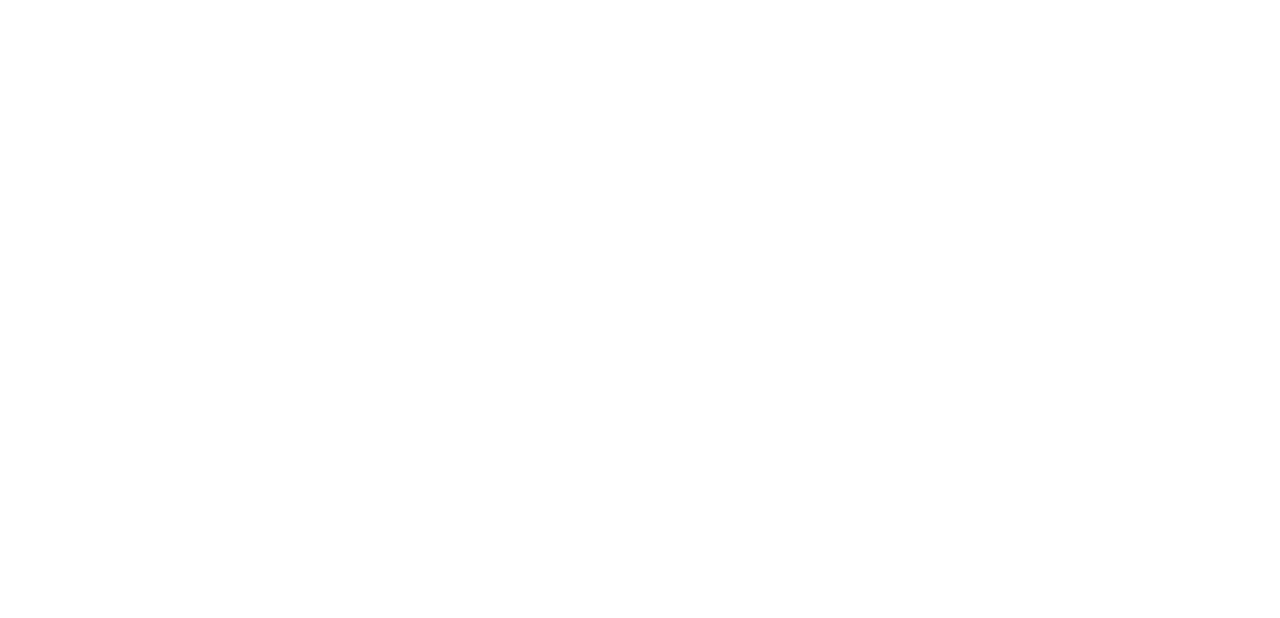
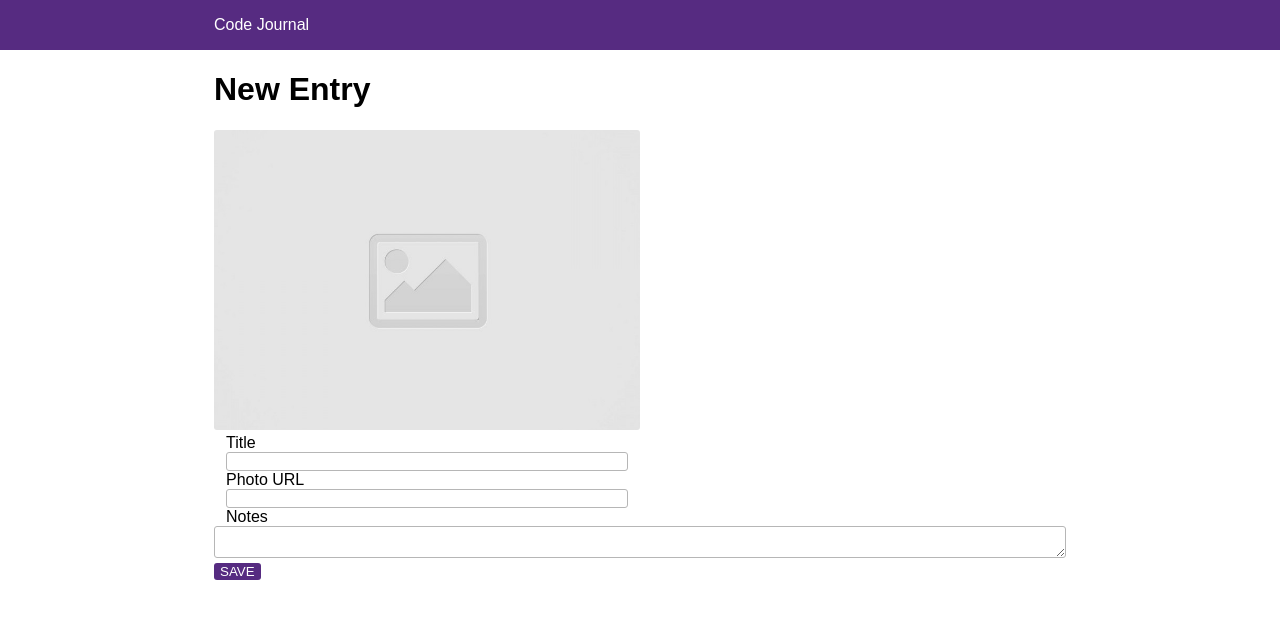
Before and after one commit to irwin-chen/code-journal, a website: page index.html in a window 1280 px wide. Drawn offline with Linux system fonts and the light colour scheme.

Commit message:
created header, Add a div[data-view=entry-form] to the HTML, Add a form for creating a journal entry to the div[data-view=entry-form]

```diff
--- a/css/styles.css
+++ b/css/styles.css
@@ -0,0 +1,54 @@
+* {
+  font-family: "Proza Libre", sans-serif;
+}
+
+.purple-background {
+  background-color: #562b81;
+}
+
+.grey-background {
+  background-color: #f0f0f0;
+}
+
+.text-white {
+  color: white;
+}
+
+.image {
+  object-fit: cover;
+  max-height: 300px;
+  padding: 0;
+}
+
+.round-border {
+  border-radius: 3px;
+}
+
+.text-border {
+  border: 1px solid #b6b6b6;
+}
+
+.width-full {
+  width: 100%;
+}
+
+.button-border {
+  border: none;
+}
+
+.no-margin {
+  margin: 0;
+}
+
+.header {
+  height: 50px;
+}
+
+.align-center {
+  align-items: center;
+}
+
+.block-display {
+  display: block;
+  width: 100%;
+}
--- a/index.html
+++ b/index.html
@@ -15,9 +15,29 @@
   <link rel="stylesheet" href="css/styles.css">
 </head>
 <body>
-  <header>
+  <header class="purple-background">
+    <div class="container header row align-center">
+      <p class="text-white no-margin">Code Journal</p>
+    </div>
   </header>
   <main>
+    <div class="container">
+      <h1>New Entry</h1>
+      <div data-view="entry-form row">
+        <img class="column-half image round-border" src="images/placeholder-image-square.jpg">
+        <div class="column-half">
+          <div>
+            <label class="block-display" for="title">Title</label>
+            <input class="text-border round-border block-display" type="text" id="title" name="title">
+          </div>
+          <label class="block-display" for="photo-url">Photo URL</label>
+          <input class="text-border round-border block-display" type="text" id="photo-url" name="photo-url">
+        </div>
+        <label class="column-full" for="notes">Notes</label>
+        <textarea class="column-full text-border round-border" id="notes" name="notes"></textarea>
+        <button class="text-white purple-background round-border button-border">SAVE</button>
+      </div>
+    </div>
   </main>
   <script src="js/data.js"></script>
   <script src="js/main.js"></script>
```
